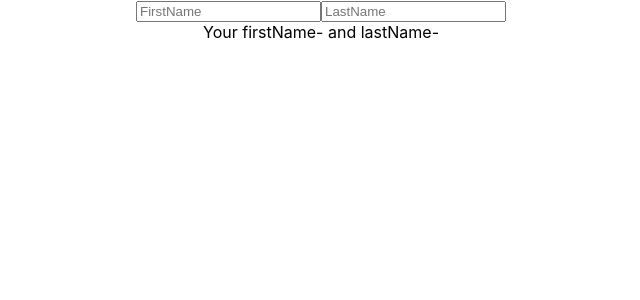
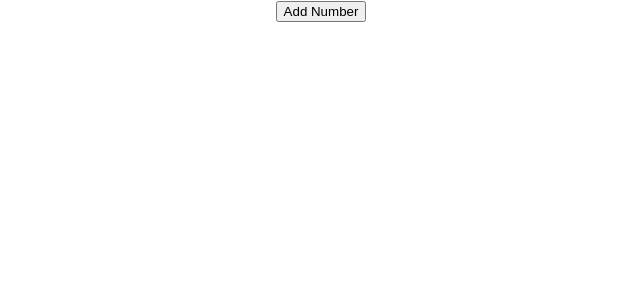
Before and after one commit to pdayanand03/react-hooks, a React (Create React App) app: page / in a window 1280 px wide. Shown: the top 300 px of the page, without its empty margins (319-959 px from the left). Built offline with nearby package versions, Linux system fonts and the light colour scheme.

Commit message:
useState Hooks with Array

```diff
--- a/src/App.js
+++ b/src/App.js
@@ -1,6 +1,7 @@
 import './App.css';
 import ClassCounter from './components/ClassCounter';
 import HookCounter from './components/HookCounter';
+import HookCounterFour from './components/HookCounterFour';
 import HookCounterThree from './components/HookCounterThree';
 import HookCounterTwo from './components/HookCounterTwo';
 
@@ -10,7 +11,8 @@ function App() {
      {/* <ClassCounter/> */}
      {/* <HookCounter/> */}
      {/* <HookCounterTwo/> */}
-     <HookCounterThree/>
+     {/* <HookCounterThree/> */}
+     <HookCounterFour/>
     </div>
   );
 }
--- /dev/null
+++ b/src/components/HookCounterFour.js
@@ -0,0 +1,24 @@
+import React, { useState } from "react";
+
+const HookCounterFour = () =>{
+    const [data,setData] = useState([])
+    const addNumber =()=>{
+        setData([...data,{
+            id:data.length,
+            value:Math.floor(Math.random()*10)+1
+        }])
+    }
+    return(
+        <div>
+            <button onClick={addNumber}>Add Number</button>
+            <ul>
+                {
+                    data.map((item,i)=>{
+                        return(<li key={i}>{item.value}</li>)
+                    })
+                }
+            </ul>
+        </div>
+    )
+}
+export default HookCounterFour;
```
